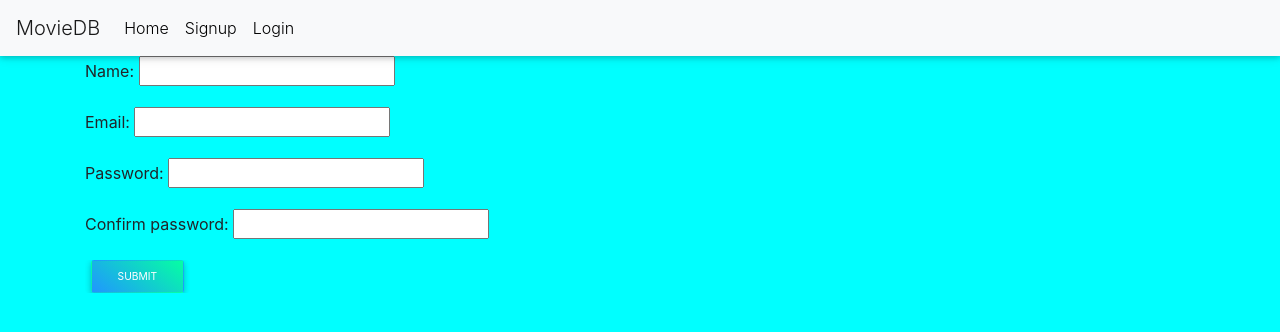
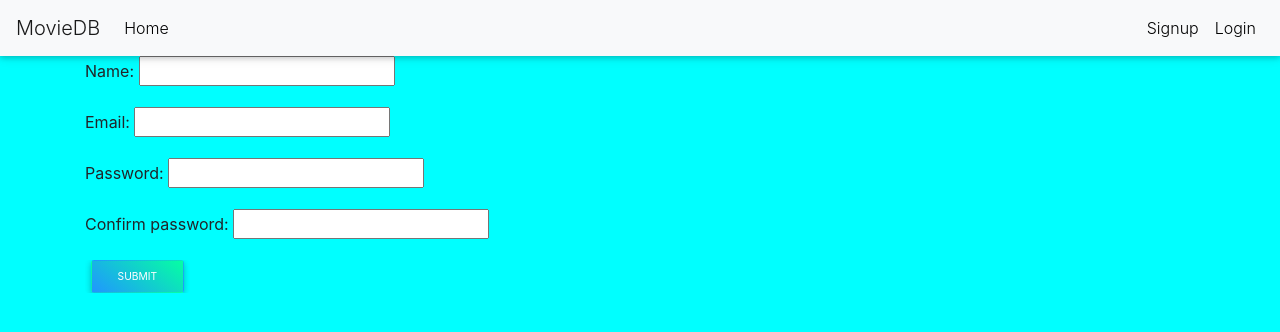
Before and after one commit to ArbaazAli/MovieDB, a Django app: page /signup/ in a window 1280 px wide. Shown: the top 332 px of the page. Run offline with Django 3.2, Linux system fonts and the light colour scheme; some libraries are stand-ins or nearby versions.

Commit message:
fixed navbar

```diff
--- a/movie/templates/base.html
+++ b/movie/templates/base.html
@@ -39,15 +39,13 @@
                 </li>
               </ul>
               {% if not session %}
-              <ul class="navbar-nav">
+              <ul class="navbar-nav ml-auto">
                 <li class="nav-item">
                   <a class="nav-link" href="{% url 'signup' %}">Signup</a>
                 </li>
-                <ul class="navbar-nav ml-auto">
                 <li class="nav-item">
                   <a class="nav-link" href="{% url 'login' %}">Login</a>
                 </li>
-                </ul>
                 {% else %}
                 <ul class="navbar-nav ml-auto">
                   <li class="nav-item">
```
Also changed, not shown: db.sqlite3. Lines whose indentation alone changed are shown as unchanged.
